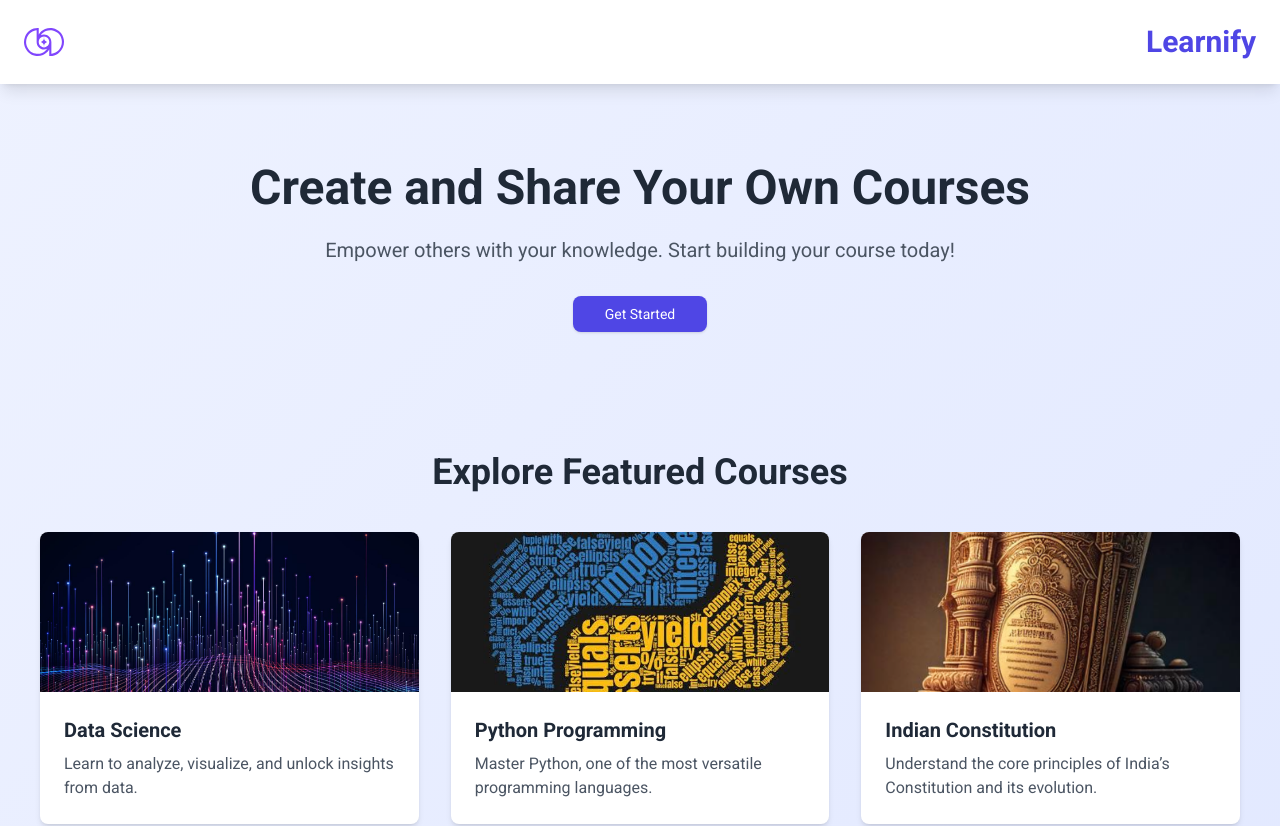
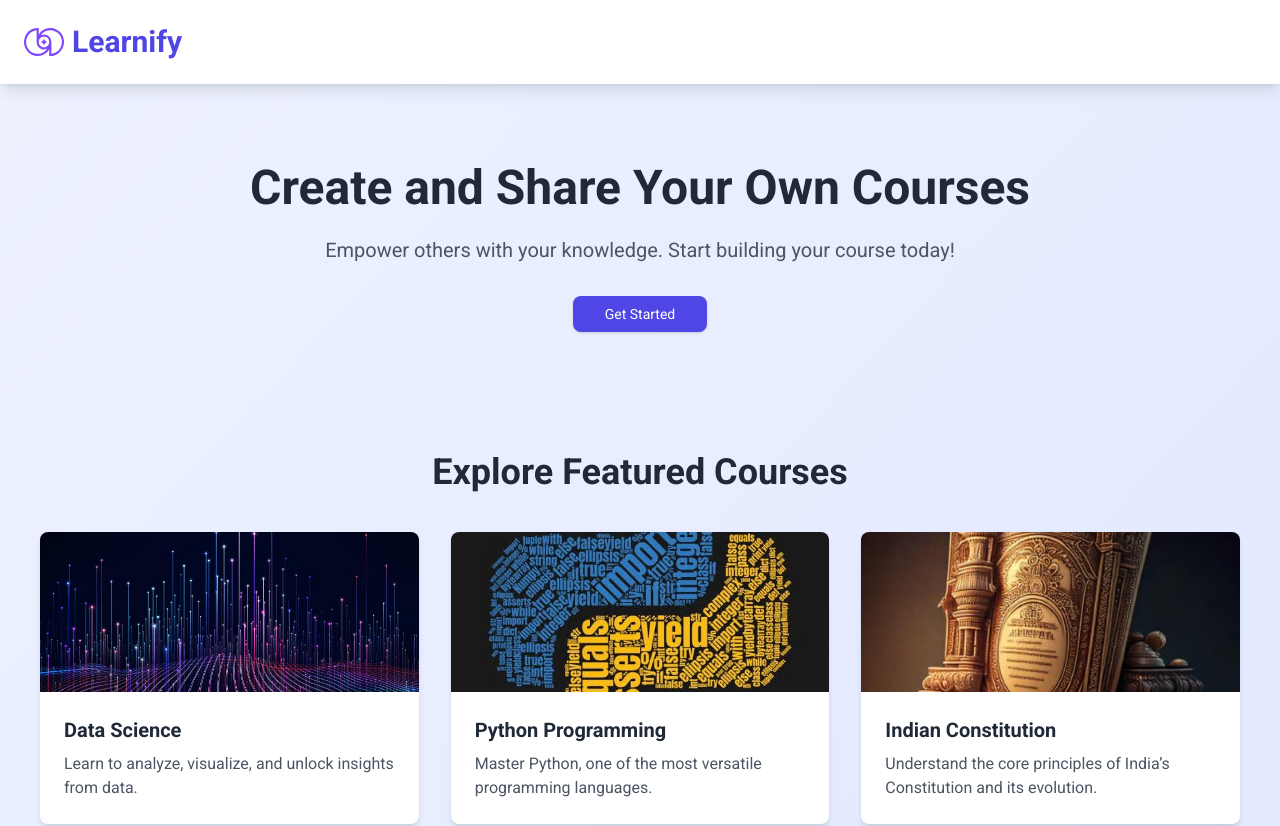
Before and after one commit to axxyushh/learnify, a Next.js app: page / in a window 1280 px wide. Shown: the top 826 px of the page. Built offline with nearby package versions, Linux system fonts and the light colour scheme; no server answers.

Commit message:
Updated Landing Page header.

```diff
--- a/app/page.js
+++ b/app/page.js
@@ -48,9 +48,11 @@ export default function Home() {
   return (
     <div className="min-h-screen bg-gradient-to-br from-indigo-50 to-indigo-100">
       {/* Navbar */}
-      <nav className="flex justify-between gap-2 items-center p-6 bg-white shadow-lg">
-        <Image src={'/logo.svg'} alt='logo' width={40} height={40}/>
-        <h1 className="text-3xl font-bold text-indigo-600">Learnify</h1>
+      <nav className="flex justify-between items-center p-6 bg-white shadow-lg">
+        <div className="flex items-center gap-2">
+          <Image src={'/logo.svg'} alt='logo' width={40} height={40} />
+          <h1 className="text-3xl font-bold text-indigo-600">Learnify</h1>
+        </div>
         <UserButton />
       </nav>
 
```
